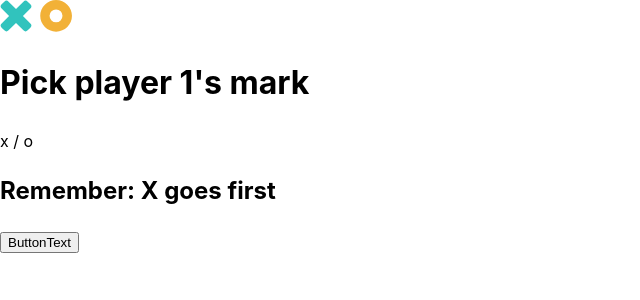
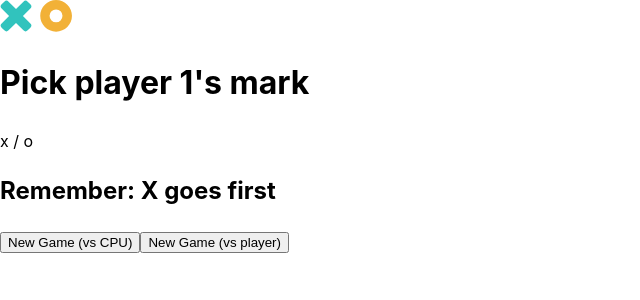
Before and after one commit to eburza/tic-tac-toe-game, a React (Vite) app: page / in a window 1280 px wide. Shown: the top 300 px of the page, without its empty margins (0-640 px from the left). Built offline with nearby package versions, Linux system fonts and the light colour scheme.

Commit message:
Add starting game state to buttons

```diff
--- a/src/App.jsx
+++ b/src/App.jsx
@@ -4,14 +4,21 @@ import GameStart from './GameStart'
 
 export default function App() {
 
-  const [ gameStart, setGameStart ] = useState(false)
+  const [ gameCpu, setGameCpu ] = useState(false)
+  const [ gamePlayer, setGamePlayer ] = useState(false)
 
-  function handleGameStartChange(isOn) {
-    setGameStart(isOn)
+
+  function onGameCpuChange(gameStatus) {
+    setGameCpu(gameStatus)
+  }
+
+  function onGamePlayerChange(gameStatus) {
+    setGamePlayer(gameStatus)
   }
 
   return (
-    <GameContext.Provider value={ {gameStart, handleGameStartChange} }>
+    <GameContext.Provider
+    value={{ gameCpu, onGameCpuChange, gamePlayer, onGamePlayerChange }}>
       <GameStart
       />
     </GameContext.Provider>
--- a/src/GameStart.jsx
+++ b/src/GameStart.jsx
@@ -1,16 +1,28 @@
 import Logo from './assets/logo.svg'
+import { useContext } from 'react'
+import GameContext from './Context'
 import PickPlayer from './components/PickPlayer'
 import Button from './components/Button'
 
 export default function GameStart() {
+
+    const { onGameCpuChange, onGamePlayerChange} = useContext(GameContext)
+
     return (
         <>
             <img src={Logo} alt="Tic Tac Toe logo"/>
             <PickPlayer />
             <Button
-                buttonText="ButtonText"
-                buttonClass="buttonClass"
-                buttonId="buttonId"
+                onGameStartChange={onGameCpuChange}
+                buttonText="New Game (vs CPU)"
+                buttonClass="new-game-button button-cpu"
+                buttonId="button-start-cpu"
+            />
+            <Button
+                onGameStartChange={onGamePlayerChange}
+                buttonText="New Game (vs player)"
+                buttonClass="new-game-button button-player"
+                buttonId="button-start-player"
             />
         </>
     )
--- a/src/components/Button.jsx
+++ b/src/components/Button.jsx
@@ -1,12 +1,22 @@
 import PropTypes from 'prop-types'
 
-export default function Button({ buttonText, buttonClass, buttonId }) {
+export default function Button({ buttonText, buttonClass, buttonId, onGameStartChange }) {
+
+
+    function handleGameStartChange() {
+        onGameStartChange(true)
+    }
+
+
     return (
-        <button id={buttonId} className={buttonClass}>{buttonText}</button>
+        <button id={buttonId} className={buttonClass} onClick={handleGameStartChange}>{buttonText}</button>
     )
 }
 
+
+
 Button.propTypes = {
+    onGameStartChange: PropTypes.func,
     buttonText: PropTypes.string.isRequired,
     buttonClass: PropTypes.string.isRequired,
     buttonId: PropTypes.string
```
